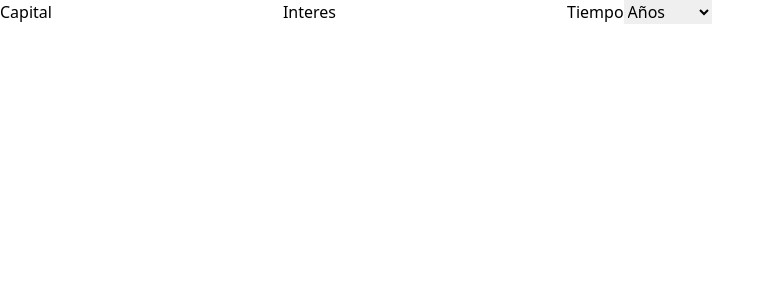
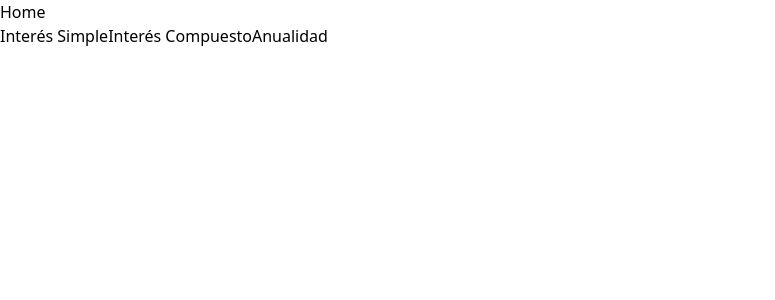
Before and after one commit to bjxuss/JBJ-Economic, a React (Vite) app: page / in a window 1280 px wide. Shown: the top 300 px of the page, without its empty margins (0-775 px from the left). Built offline with nearby package versions, Linux system fonts and the light colour scheme.

Commit message:
Añadiendo enrrutado a las páginas

```diff
--- a/package.json
+++ b/package.json
@@ -11,7 +11,8 @@
   },
   "dependencies": {
     "react": "^18.2.0",
-    "react-dom": "^18.2.0"
+    "react-dom": "^18.2.0",
+    "react-router-dom": "^6.22.1"
   },
   "devDependencies": {
     "@types/react": "^18.2.56",
--- a/src/App.tsx
+++ b/src/App.tsx
@@ -1,13 +1,13 @@
-import Interes_Simple from "./pages/Interes_Simple"
-
+import RouterComponent from "./Routes/RouterComponent";
+import { BrowserRouter } from "react-router-dom";
 function App() {
-
-
   return (
     <>
-      <Interes_Simple />
+      <BrowserRouter>
+        <RouterComponent />
+      </BrowserRouter>
     </>
-  )
+  );
 }
 
-export default App
+export default App;
--- /dev/null
+++ b/src/Routes/RouterComponent.tsx
@@ -0,0 +1,16 @@
+import { Route, Routes } from "react-router-dom";
+import Home from "../pages/Home";
+import Interes_Simple from "../pages/Interes_Simple";
+import InteresCompuesto from "../pages/InteresCompuesto";
+import Anualidad from "../pages/Anualidad";
+
+export default function RouterComponent() {
+  return (
+    <Routes>
+      <Route path="/" element={<Home/>} />
+      <Route path="/is" element={<Interes_Simple/>} />
+      <Route path="ic" element={<InteresCompuesto/>} />
+      <Route path="/an" element={<Anualidad/>} />
+    </Routes>
+  );
+}
--- /dev/null
+++ b/src/components/general/ButtonHome.tsx
@@ -0,0 +1,25 @@
+import { useNavigate } from "react-router-dom";
+
+const ButtonList = [
+  { name: "Interés Simple", url: "/is" },
+  { name: "Interés Compuesto", url: "/ic" },
+  { name: "Anualidad", url: "/an" },
+];
+export default function ButtonHome() {
+  const navigate = useNavigate();
+
+  const handleClick = (url: string) => {
+    navigate(url);
+  };
+  return (
+    <>
+      {ButtonList.map((button, index) => {
+        return (
+          <button onClick={() => handleClick(button.url)} key={index}>
+            {button.name}
+          </button>
+        );
+      })}
+    </>
+  );
+}
--- /dev/null
+++ b/src/pages/Anualidad.tsx
@@ -0,0 +1,5 @@
+export default function Anualidad() {
+  return (
+    <div>Anualidad</div>
+  )
+}
--- /dev/null
+++ b/src/pages/Home.tsx
@@ -0,0 +1,10 @@
+import ButtonHome from "../components/general/ButtonHome";
+
+export default function Home() {
+  return (
+    <>
+      <div>Home</div>
+      <ButtonHome />
+    </>
+  );
+}
--- /dev/null
+++ b/src/pages/InteresCompuesto.tsx
@@ -0,0 +1,5 @@
+export default function InteresCompuesto() {
+  return (
+    <div>InteresCompuesto</div>
+  )
+}
```
Also changed, not shown: 1 other file (tests, documents, lock files or other folders).
